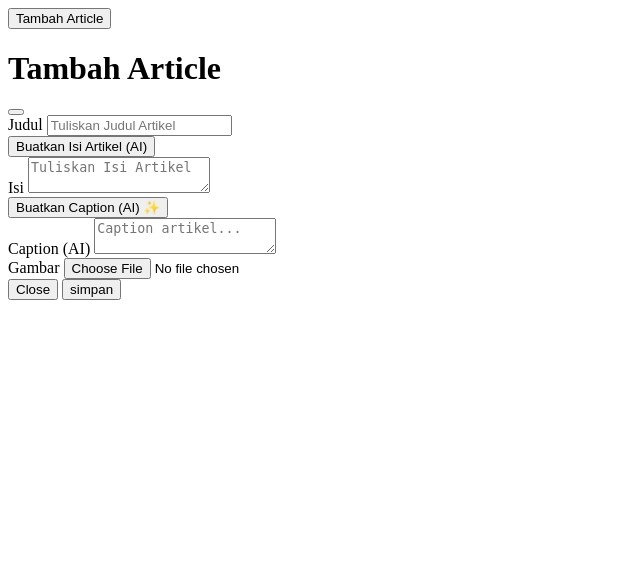
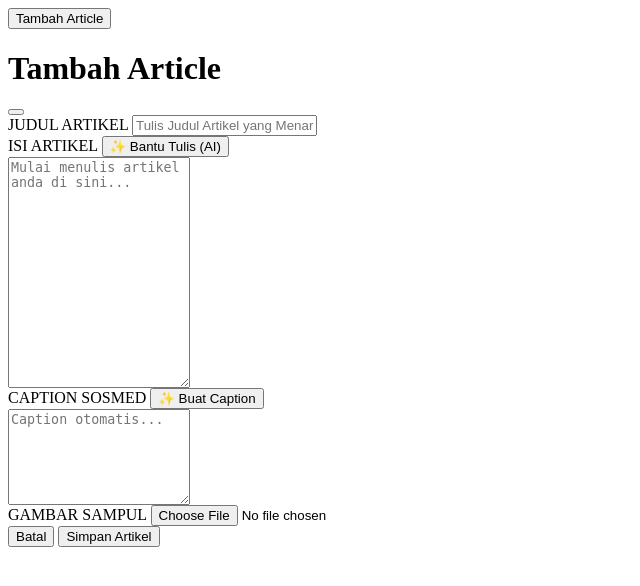
Before and after one commit to wisamWR/DailyIn-web, a PHP site: page /article.php in a window 1280 px wide. Shown: the top 586 px of the page, without its empty margins (0-640 px from the left). Run offline with PHP 8.4, Linux system fonts and the light colour scheme.

Commit message:
update: sec DB & UI input article

```diff
--- a/admin.php
+++ b/admin.php
@@ -26,6 +26,8 @@ if (!isset($_SESSION['username'])) {
         integrity="sha384-T3c6CoIi6uLrA9TneNEoa7RxnatzjcDSCmG1MXxSR1GAsXEV/Dwwykc2MPK8M2HN"
         crossorigin="anonymous" />
     <script src="https://ajax.googleapis.com/ajax/libs/jquery/3.7.1/jquery.min.js"></script>
+    <!-- Summernote CSS -->
+    <link href="https://cdn.jsdelivr.net/npm/summernote@0.8.18/dist/summernote-lite.min.css" rel="stylesheet">
     <style>
         html, body {
             height: 100%;
@@ -119,6 +121,8 @@ if (!isset($_SESSION['username'])) {
         integrity="sha384-C6RzsynM9kWDrMNeT87bh95OGNyZPhcTNXj1NW7RuBCsyN/o0jlpcV8Qyq46cDfL"
         crossorigin="anonymous">
     </script>
+    <!-- Summernote JS -->
+    <script src="https://cdn.jsdelivr.net/npm/summernote@0.8.18/dist/summernote-lite.min.js"></script>
 </body>
 
 </html>
--- a/article.php
+++ b/article.php
@@ -9,45 +9,57 @@
 
         <!-- Awal Modal Tambah-->
         <div class="modal fade" id="modalTambah" data-bs-backdrop="static" data-bs-keyboard="false" tabindex="-1" aria-labelledby="staticBackdropLabel" aria-hidden="true">
-            <div class="modal-dialog">
+            <div class="modal-dialog modal-lg">
                 <div class="modal-content">
                     <div class="modal-header">
                         <h1 class="modal-title fs-5" id="staticBackdropLabel">Tambah Article</h1>
                         <button type="button" class="btn-close" data-bs-dismiss="modal" aria-label="Close"></button>
                     </div>
                     <form method="post" action="" enctype="multipart/form-data">
-                        <div class="modal-body">
-                            <div class="mb-3">
-                                <label for="formGroupExampleInput" class="form-label">Judul</label>
-                                <input type="text" class="form-control" name="judul" id="judulArtikel" placeholder="Tuliskan Judul Artikel" required>
+                        <div class="modal-body p-4">
+                            <div class="row">
+                                <!-- Kolom Kiri: Judul & Isi Artikel (85% Width equivalent if needed, but keeping col-md-8 for now) -->
+                                <div class="col-md-8">
+                                    <!-- Judul Section -->
+                                    <div class="mb-4">
+                                        <label for="formGroupExampleInput" class="form-label small text-muted">JUDUL ARTIKEL</label>
+                                        <input type="text" class="form-control form-control-lg fw-bold" name="judul" id="judulArtikel" placeholder="Tulis Judul Artikel yang Menarik" required>
                                     </div>
-                            <!-- Tombol Generate Content -->
-                            <div class="mb-3">
-                                <button type="button" class="btn btn-info btn-sm" id="btnGenContent">
-                                    <i class="bi bi-robot"></i> Buatkan Isi Artikel (AI)
+
+                                    <!-- Isi Artikel Section -->
+                                    <div class="mb-4">
+                                        <div class="d-flex justify-content-between align-items-center mb-2">
+                                            <label for="floatingTextarea2" class="form-label small text-muted mb-0">ISI ARTIKEL</label>
+                                            <button type="button" class="btn btn-outline-info btn-sm" id="btnGenContent">
+                                                <i class="bi bi-robot"></i> ✨ Bantu Tulis (AI)
                                             </button>
                                         </div>
-                            <div class="mb-3">
-                                <label for="floatingTextarea2">Isi</label>
-                                <textarea class="form-control" placeholder="Tuliskan Isi Artikel" name="isi" id="isiArtikel" required></textarea>
+                                        <textarea class="form-control" placeholder="Mulai menulis artikel anda di sini..." name="isi" id="isiArtikel" rows="15" required></textarea>
                                     </div>
-                            <div class="mb-3">
-                                <button type="button" class="btn btn-warning btn-sm" id="btnGenSummary">
-                                    <i class="bi bi-magic"></i> Buatkan Caption (AI) ✨
+                                </div>
+
+                                <!-- Kolom Kanan: Sidebar (Caption & Gambar) -->
+                                <div class="col-md-4 border-start">
+                                    <div class="mb-4">
+                                        <div class="d-flex justify-content-between align-items-center mb-2">
+                                            <label for="summaryResult" class="form-label small text-muted mb-0">CAPTION SOSMED</label>
+                                            <button type="button" class="btn btn-outline-warning btn-sm" id="btnGenSummary">
+                                                <i class="bi bi-stars"></i> ✨ Buat Caption
                                             </button>
                                         </div>
-                            <div class="mb-3">
-                                <label for="summaryResult">Caption (AI)</label>
-                                <textarea class="form-control" placeholder="Caption artikel..." name="summary" id="summaryResult"></textarea>
+                                        <textarea class="form-control bg-light" placeholder="Caption otomatis..." name="summary" id="summaryResult" rows="6"></textarea>
                                     </div>
-                            <div class="mb-3">
-                                <label for="formGroupExampleInput2" class="form-label">Gambar</label>
+
+                                    <div class="mb-4">
+                                        <label for="formGroupExampleInput2" class="form-label small text-muted">GAMBAR SAMPUL</label>
                                         <input type="file" class="form-control" name="gambar">
                                     </div>
                                 </div>
+                            </div>
+                        </div>
                         <div class="modal-footer">
-                            <button type="button" class="btn btn-secondary" data-bs-dismiss="modal">Close</button>
-                            <input type="submit" value="simpan" name="simpan" class="btn btn-primary">
+                            <button type="button" class="btn btn-secondary" data-bs-dismiss="modal">Batal</button>
+                            <input type="submit" value="Simpan Artikel" name="simpan" class="btn btn-primary">
                         </div>
                     </form>
                 </div>
@@ -77,6 +89,21 @@
     $(document).ready(function() {
         load_data();
 
+        // Initialize Summernote
+        $('#isiArtikel').summernote({
+            tabsize: 2,
+            height: 300,
+            toolbar: [
+                ['style', ['style']],
+                ['font', ['bold', 'underline', 'clear']],
+                ['color', ['color']],
+                ['para', ['ul', 'ol', 'paragraph']],
+                ['table', ['table']],
+                ['insert', ['link', 'picture', 'video']],
+                ['view', ['fullscreen', 'codeview', 'help']]
+            ]
+        });
+
         function load_data(hlm) {
             $.ajax({
                 url: "article_data.php",
@@ -96,8 +123,12 @@
 
         // Logika AI Summary
         $('#btnGenSummary').click(function() {
-            var isi = $('#isiArtikel').val();
-            if (isi == '') {
+            // Get content from Summernote
+            var isi = $('#isiArtikel').summernote('code');
+            // Strip HTML tags for summary generation to save tokens/cleaner input
+            var textOnly = $("<div/>").html(isi).text();
+
+            if (textOnly.trim() == '') {
                 alert('Harap isi artikel terlebih dahulu!');
                 return;
             }
@@ -110,7 +141,7 @@
                 url: 'ai_helper.php',
                 type: 'POST',
                 contentType: 'application/json',
-                data: JSON.stringify({ text: isi, mode: 'generate_caption' }),
+                data: JSON.stringify({ text: textOnly, mode: 'generate_caption' }),
                 success: function(response) {
                     if (response.result) {
                         $('#summaryResult').val(response.result);
@@ -146,7 +177,8 @@
                 data: JSON.stringify({ text: judul, mode: 'generate_content' }),
                 success: function(response) {
                     if (response.result) {
-                        $('#isiArtikel').val(response.result);
+                        // Set content to Summernote
+                        $('#isiArtikel').summernote('code', response.result);
                     } else if (response.error) {
                         alert('AI Error: ' + response.error);
                     }
@@ -162,6 +194,11 @@
 
 
         // 1. Generate Content di Edit Modal
+        // Note: Logic for Edit Modal might need similar Summernote updates if the edit modal uses a different ID or class for the textarea.
+        // Assuming 'textarea[name="isi"]' refers to the same element or a new one in a different modal.
+        // If it's a dynamic modal (edit), standard summernote init might need to happen on modal show.
+        // For simplicity in this task, I will leave existing edit logic but warn that it needs Summernote support if it uses rich text too.
+
         $(document).on('click', '.btn-kreasikan-edit', function() {
             var btn = $(this);
             var form = btn.closest('form');
@@ -183,7 +220,12 @@
                 data: JSON.stringify({ text: judul, mode: 'generate_content' }),
                 success: function(response) {
                     if (response.result) {
+                         // Check if this textarea has summernote initialized
+                         if (targetIsi.next('.note-editor').length > 0) {
+                             targetIsi.summernote('code', response.result);
+                         } else {
                              targetIsi.val(response.result);
+                         }
                     } else if (response.error) {
                         alert('AI Error: ' + response.error);
                     }
@@ -200,8 +242,17 @@
         $(document).on('click', '.btn-ringkas-edit', function() {
             var btn = $(this);
             var form = btn.closest('form');
-            var isi = form.find('textarea[name="isi"]').val();
+            var targetIsi = form.find('textarea[name="isi"]');
             var targetSummary = form.find('textarea[name="summary"]');
+
+            // Get content safely
+            var isi = '';
+            if (targetIsi.next('.note-editor').length > 0) {
+                 isi = targetIsi.summernote('code');
+                 isi = $("<div/>").html(isi).text(); // Strip tags
+            } else {
+                 isi = targetIsi.val();
+            }
 
             if (isi == '') {
                 alert('Isi artikel masih kosong!');
--- a/index.php
+++ b/index.php
@@ -8,7 +8,7 @@ include 'koneksi.php';
   <meta charset="utf-8" />
   <meta name="viewport" content="width=device-width, initial-scale=1" />
   <title>DailyIn</title>
-  <link rel="icon" href="/img/logo.png" />
+  <link rel="icon" href="img/logo.png" />
   <link
     rel="stylesheet"
     href="https://cdn.jsdelivr.net/npm/bootstrap-icons@1.13.1/font/bootstrap-icons.min.css" />
```
Also changed, not shown: article_data.php (+38 -24 lines), koneksi.php (+22 -4 lines), img/20260112151534.jpg (added), img/20260112152319.jpg (added). Lines whose indentation alone changed are shown as unchanged.
